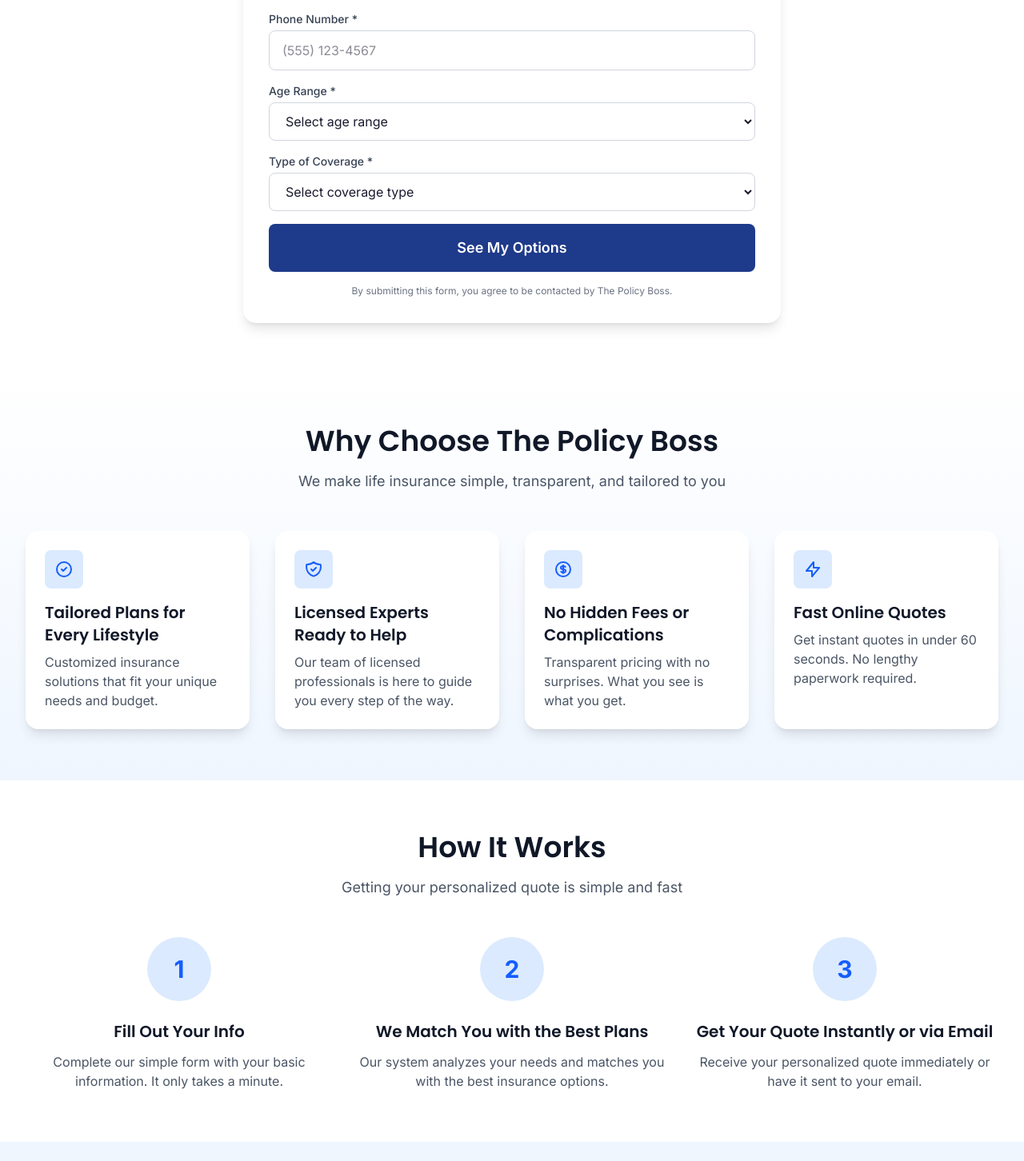
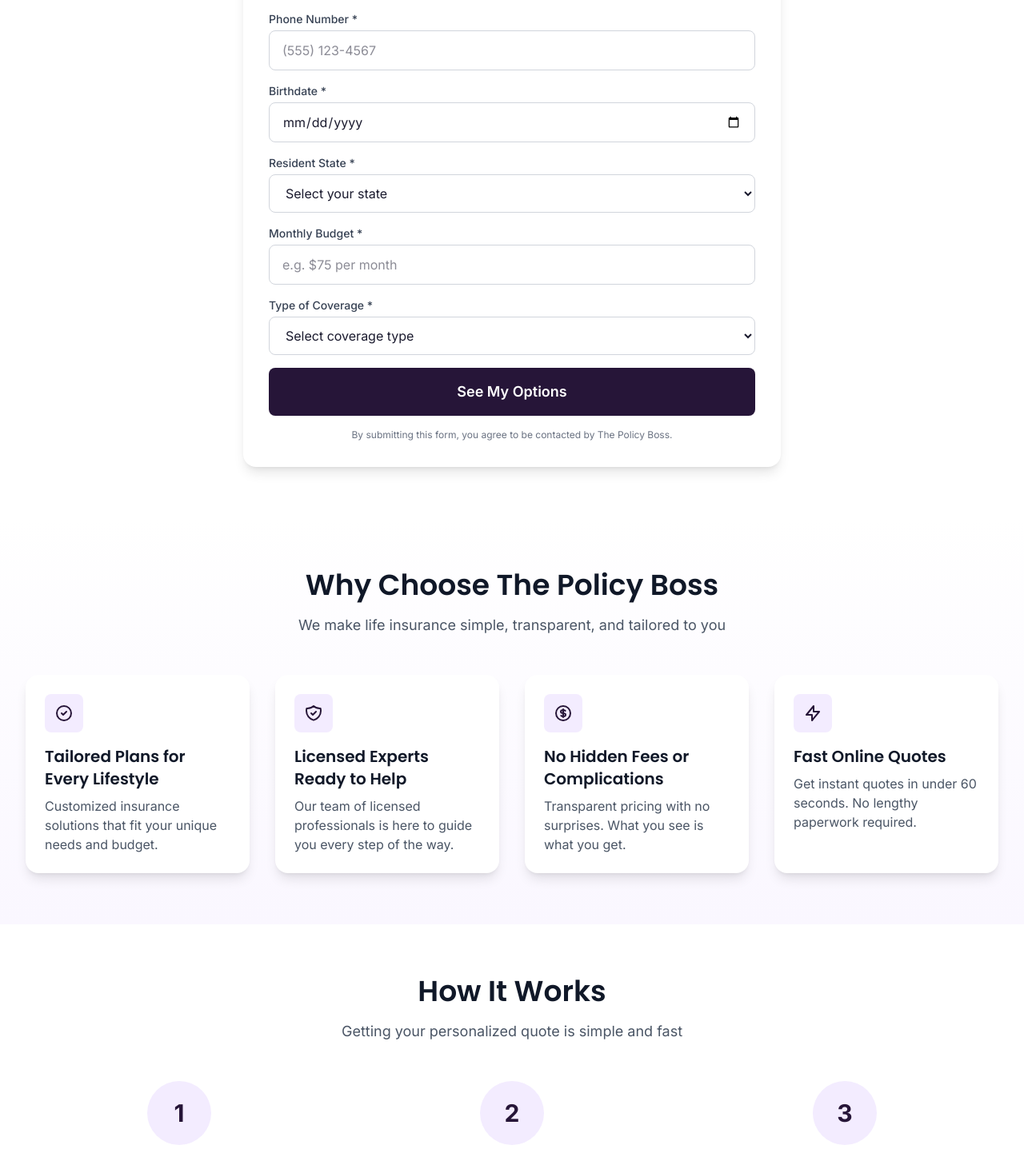
Before and after one commit to ElmekaouiHaitham/thepolicyboss, a Next.js app: page / in a window 1280 px wide. Shown: the part 1038-2490 px from the top of the page at 80% size. Built offline with nearby package versions, Linux system fonts and the light colour scheme.

Commit message:
Refactor color scheme and layout across multiple components for a cohesive design; update styles in globals.css, page.tsx, and various components to enhance visual consistency.

```diff
--- a/app/globals.css
+++ b/app/globals.css
@@ -3,11 +3,11 @@
 :root {
   --background: #ffffff;
   --foreground: #1a1a2e;
-  --primary-blue: #2563eb;
-  --primary-navy: #1e3a8a;
+  --primary-blue: #261538;
+  --primary-navy: #1c0f2b;
   --primary-gold: #f59e0b;
-  --accent-blue: #3b82f6;
-  --light-blue: #eff6ff;
+  --accent-blue: #3b205d;
+  --light-blue: #f3ecff;
   --gray-50: #f9fafb;
   --gray-100: #f3f4f6;
   --gray-200: #e5e7eb;
--- a/app/page.tsx
+++ b/app/page.tsx
@@ -96,7 +96,7 @@
 
         {/* Why Choose The Policy Boss */}
         <section
-          className="py-16 bg-linear-to-b from-white to-blue-50"
+          className="py-16 bg-linear-to-b from-white to-[#faf7ff]"
           aria-labelledby="why-choose-heading"
         >
           <div className="mx-auto max-w-7xl px-4 sm:px-6 lg:px-8">
@@ -113,9 +113,9 @@
             </div>
             <div className="grid grid-cols-1 gap-8 md:grid-cols-2 lg:grid-cols-4">
               <div className="rounded-2xl bg-white p-6 shadow-lg hover:shadow-xl transition-shadow">
-                <div className="mb-4 flex h-12 w-12 items-center justify-center rounded-lg bg-blue-100">
+                <div className="mb-4 flex h-12 w-12 items-center justify-center rounded-lg bg-[#f3ecff]">
                   <svg
-                    className="h-6 w-6 text-blue-600"
+                    className="h-6 w-6 text-[#261538]"
                     fill="none"
                     stroke="currentColor"
                     viewBox="0 0 24 24"
@@ -138,9 +138,9 @@
               </div>
 
               <div className="rounded-2xl bg-white p-6 shadow-lg hover:shadow-xl transition-shadow">
-                <div className="mb-4 flex h-12 w-12 items-center justify-center rounded-lg bg-blue-100">
+                <div className="mb-4 flex h-12 w-12 items-center justify-center rounded-lg bg-[#f3ecff]">
                   <svg
-                    className="h-6 w-6 text-blue-600"
+                    className="h-6 w-6 text-[#261538]"
                     fill="none"
                     stroke="currentColor"
                     viewBox="0 0 24 24"
@@ -163,9 +163,9 @@
               </div>
 
               <div className="rounded-2xl bg-white p-6 shadow-lg hover:shadow-xl transition-shadow">
-                <div className="mb-4 flex h-12 w-12 items-center justify-center rounded-lg bg-blue-100">
+                <div className="mb-4 flex h-12 w-12 items-center justify-center rounded-lg bg-[#f3ecff]">
                   <svg
-                    className="h-6 w-6 text-blue-600"
+                    className="h-6 w-6 text-[#261538]"
                     fill="none"
                     stroke="currentColor"
                     viewBox="0 0 24 24"
@@ -188,9 +188,9 @@
               </div>
 
               <div className="rounded-2xl bg-white p-6 shadow-lg hover:shadow-xl transition-shadow">
-                <div className="mb-4 flex h-12 w-12 items-center justify-center rounded-lg bg-blue-100">
+                <div className="mb-4 flex h-12 w-12 items-center justify-center rounded-lg bg-[#f3ecff]">
                   <svg
-                    className="h-6 w-6 text-blue-600"
+                    className="h-6 w-6 text-[#261538]"
                     fill="none"
                     stroke="currentColor"
                     viewBox="0 0 24 24"
@@ -234,8 +234,8 @@
             </div>
             <div className="grid grid-cols-1 gap-8 md:grid-cols-3">
               <div className="text-center">
-                <div className="mx-auto mb-6 flex h-20 w-20 items-center justify-center rounded-full bg-blue-100">
-                  <span className="text-3xl font-bold text-blue-600">1</span>
+                <div className="mx-auto mb-6 flex h-20 w-20 items-center justify-center rounded-full bg-[#f3ecff]">
+                  <span className="text-3xl font-bold text-[#261538]">1</span>
                 </div>
                 <h3 className="text-xl font-semibold text-gray-900 mb-3 font-heading">
                   Fill Out Your Info
@@ -247,8 +247,8 @@
               </div>
 
               <div className="text-center">
-                <div className="mx-auto mb-6 flex h-20 w-20 items-center justify-center rounded-full bg-blue-100">
-                  <span className="text-3xl font-bold text-blue-600">2</span>
+                <div className="mx-auto mb-6 flex h-20 w-20 items-center justify-center rounded-full bg-[#f3ecff]">
+                  <span className="text-3xl font-bold text-[#261538]">2</span>
                 </div>
                 <h3 className="text-xl font-semibold text-gray-900 mb-3 font-heading">
                   We Match You with the Best Plans
@@ -260,8 +260,8 @@
               </div>
 
               <div className="text-center">
-                <div className="mx-auto mb-6 flex h-20 w-20 items-center justify-center rounded-full bg-blue-100">
-                  <span className="text-3xl font-bold text-blue-600">3</span>
+                <div className="mx-auto mb-6 flex h-20 w-20 items-center justify-center rounded-full bg-[#f3ecff]">
+                  <span className="text-3xl font-bold text-[#261538]">3</span>
                 </div>
                 <h3 className="text-xl font-semibold text-gray-900 mb-3 font-heading">
                   Get Your Quote Instantly or via Email
@@ -277,7 +277,7 @@
 
         {/* Testimonials / Trust Section */}
         <section
-          className="py-16 bg-linear-to-b from-blue-50 to-white"
+          className="py-16 bg-linear-to-b from-[#faf7ff] to-white"
           aria-labelledby="testimonials-heading"
         >
           <div className="mx-auto max-w-7xl px-4 sm:px-6 lg:px-8">
@@ -309,7 +309,7 @@
               </div>
               <div className="flex items-center gap-2">
                 <svg
-                  className="h-5 w-5 text-blue-600"
+                  className="h-5 w-5 text-[#261538]"
                   fill="currentColor"
                   viewBox="0 0 20 20"
                 >
@@ -350,7 +350,7 @@
                   </p>
                   <Link
                     href="/blog"
-                    className="text-blue-600 font-medium hover:text-blue-700 transition-colors"
+                    className="text-[#3b205d] font-medium hover:text-[#261538] transition-colors"
                   >
                     Visit the blog →
                   </Link>
@@ -372,8 +372,8 @@
                       />
                     </div>
                     <div className="p-6">
-                      <div className="mb-3 flex items-center gap-3 text-sm text-blue-600 font-semibold">
-                        <span className="rounded-full bg-blue-100 px-3 py-1">
+                      <div className="mb-3 flex items-center gap-3 text-sm text-[#3b205d] font-semibold">
+                        <span className="rounded-full bg-[#f3ecff] px-3 py-1">
                           {post.category}
                         </span>
                         <time className="text-gray-500 font-normal">
@@ -383,7 +383,7 @@
                       <h3 className="text-xl font-semibold text-gray-900 mb-2 font-heading">
                         <Link
                           href={`/blog/${post.slug}`}
-                          className="hover:text-blue-600 transition-colors"
+                          className="hover:text-[#3b205d] transition-colors"
                         >
                           {post.title}
                         </Link>
@@ -391,7 +391,7 @@
                       <p className="text-gray-600 mb-4">{post.excerpt}</p>
                       <Link
                         href={`/blog/${post.slug}`}
-                        className="text-blue-600 font-medium hover:text-blue-700 inline-flex items-center gap-2 transition-colors"
+                        className="text-[#3b205d] font-medium hover:text-[#261538] inline-flex items-center gap-2 transition-colors"
                         aria-label={`Read more about ${post.title}`}
                       >
                         Read More
@@ -418,7 +418,7 @@
         </section>
 
         {/* Final Call-to-Action */}
-        <section className="py-16 bg-linear-to-r from-[#1e3a8a] to-[#2563eb] text-white">
+        <section className="py-16 bg-linear-to-r from-[#261538] to-[#3b205d] text-white">
           <div className="mx-auto max-w-4xl px-4 text-center sm:px-6 lg:px-8">
             <h2 className="text-3xl font-bold sm:text-4xl font-heading">
               Ready to secure your future?
@@ -427,7 +427,7 @@
             <div className="mt-8">
               <a
                 href="#quote-form"
-                className="inline-block rounded-lg bg-white px-8 py-4 text-lg font-semibold text-[#1e3a8a] shadow-lg hover:bg-gray-100 transition-all transform hover:scale-105"
+                className="inline-block rounded-lg bg-white px-8 py-4 text-lg font-semibold text-[#261538] shadow-lg hover:bg-gray-100 transition-all transform hover:scale-105"
               >
                 Get My Free Quote
               </a>
--- a/components/LeadForm.tsx
+++ b/components/LeadForm.tsx
@@ -1,13 +1,68 @@
 'use client';
 
 import { useState, FormEvent } from 'react';
+
+const US_STATES = [
+  'Alabama',
+  'Alaska',
+  'Arizona',
+  'Arkansas',
+  'California',
+  'Colorado',
+  'Connecticut',
+  'Delaware',
+  'Florida',
+  'Georgia',
+  'Hawaii',
+  'Idaho',
+  'Illinois',
+  'Indiana',
+  'Iowa',
+  'Kansas',
+  'Kentucky',
+  'Louisiana',
+  'Maine',
+  'Maryland',
+  'Massachusetts',
+  'Michigan',
+  'Minnesota',
+  'Mississippi',
+  'Missouri',
+  'Montana',
+  'Nebraska',
+  'Nevada',
+  'New Hampshire',
+  'New Jersey',
+  'New Mexico',
+  'New York',
+  'North Carolina',
+  'North Dakota',
+  'Ohio',
+  'Oklahoma',
+  'Oregon',
+  'Pennsylvania',
+  'Rhode Island',
+  'South Carolina',
+  'South Dakota',
+  'Tennessee',
+  'Texas',
+  'Utah',
+  'Vermont',
+  'Virginia',
+  'Washington',
+  'West Virginia',
+  'Wisconsin',
+  'Wyoming',
+];
 
 export default function LeadForm() {
   const [formData, setFormData] = useState({
     fullName: '',
     email: '',
     phone: '',
-    ageRange: '',
+    birthDate: '',
+    residentState: '',
+    budget: '',
     coverageType: '',
   });
   const [isSubmitting, setIsSubmitting] = useState(false);
@@ -36,7 +91,9 @@
         fullName: '',
         email: '',
         phone: '',
-        ageRange: '',
+        birthDate: '',
+        residentState: '',
+        budget: '',
         coverageType: '',
       });
     } catch (error) {
@@ -75,7 +132,7 @@
             required
             value={formData.fullName}
             onChange={handleChange}
-            className="w-full rounded-lg border border-gray-300 px-4 py-3 focus:border-[#2563eb] focus:outline-none focus:ring-2 focus:ring-[#2563eb]/20 transition-all"
+            className="w-full rounded-lg border border-gray-300 px-4 py-3 focus:border-[#261538] focus:outline-none focus:ring-2 focus:ring-[#261538]/20 transition-all"
             placeholder="John Doe"
           />
         </div>
@@ -91,7 +148,7 @@
             required
             value={formData.email}
             onChange={handleChange}
-            className="w-full rounded-lg border border-gray-300 px-4 py-3 focus:border-[#2563eb] focus:outline-none focus:ring-2 focus:ring-[#2563eb]/20 transition-all"
+            className="w-full rounded-lg border border-gray-300 px-4 py-3 focus:border-[#261538] focus:outline-none focus:ring-2 focus:ring-[#261538]/20 transition-all"
             placeholder="john@example.com"
           />
         </div>
@@ -107,31 +164,61 @@
             required
             value={formData.phone}
             onChange={handleChange}
-            className="w-full rounded-lg border border-gray-300 px-4 py-3 focus:border-[#2563eb] focus:outline-none focus:ring-2 focus:ring-[#2563eb]/20 transition-all"
+            className="w-full rounded-lg border border-gray-300 px-4 py-3 focus:border-[#261538] focus:outline-none focus:ring-2 focus:ring-[#261538]/20 transition-all"
             placeholder="(555) 123-4567"
           />
         </div>
 
         <div>
-          <label htmlFor="ageRange" className="block text-sm font-medium text-gray-700 mb-1">
-            Age Range *
+          <label htmlFor="birthDate" className="block text-sm font-medium text-gray-700 mb-1">
+            Birthdate *
+          </label>
+          <input
+            type="date"
+            id="birthDate"
+            name="birthDate"
+            required
+            value={formData.birthDate}
+            onChange={handleChange}
+            className="w-full rounded-lg border border-gray-300 px-4 py-3 focus:border-[#261538] focus:outline-none focus:ring-2 focus:ring-[#261538]/20 transition-all"
+          />
+        </div>
+
+        <div>
+          <label htmlFor="residentState" className="block text-sm font-medium text-gray-700 mb-1">
+            Resident State *
           </label>
           <select
-            id="ageRange"
-            name="ageRange"
+            id="residentState"
+            name="residentState"
             required
-            value={formData.ageRange}
+            value={formData.residentState}
             onChange={handleChange}
-            className="w-full rounded-lg border border-gray-300 px-4 py-3 focus:border-[#2563eb] focus:outline-none focus:ring-2 focus:ring-[#2563eb]/20 transition-all"
+            className="w-full rounded-lg border border-gray-300 px-4 py-3 focus:border-[#261538] focus:outline-none focus:ring-2 focus:ring-[#261538]/20 transition-all"
           >
-            <option value="">Select age range</option>
-            <option value="18-25">18-25</option>
-            <option value="26-35">26-35</option>
-            <option value="36-45">36-45</option>
-            <option value="46-55">46-55</option>
-            <option value="56-65">56-65</option>
-            <option value="65+">65+</option>
+            <option value="">Select your state</option>
+            {US_STATES.map((state) => (
+              <option key={state} value={state}>
+                {state}
+              </option>
+            ))}
           </select>
+        </div>
+
+        <div>
+          <label htmlFor="budget" className="block text-sm font-medium text-gray-700 mb-1">
+            Monthly Budget *
+          </label>
+          <input
+            type="text"
+            id="budget"
+            name="budget"
+            required
+            value={formData.budget}
+            onChange={handleChange}
+            className="w-full rounded-lg border border-gray-300 px-4 py-3 focus:border-[#261538] focus:outline-none focus:ring-2 focus:ring-[#261538]/20 transition-all"
+            placeholder="e.g. $75 per month"
+          />
         </div>
 
         <div>
@@ -144,21 +231,21 @@
             required
             value={formData.coverageType}
             onChange={handleChange}
-            className="w-full rounded-lg border border-gray-300 px-4 py-3 focus:border-[#2563eb] focus:outline-none focus:ring-2 focus:ring-[#2563eb]/20 transition-all"
+            className="w-full rounded-lg border border-gray-300 px-4 py-3 focus:border-[#261538] focus:outline-none focus:ring-2 focus:ring-[#261538]/20 transition-all"
           >
             <option value="">Select coverage type</option>
-            <option value="life">Life Insurance</option>
-            <option value="family">Family Insurance</option>
-            <option value="health">Health Insurance</option>
-            <option value="investment">Investment-Based</option>
-            <option value="other">Other</option>
+            <option value="final-expense">Final Expense</option>
+            <option value="whole-life">Whole Life</option>
+            <option value="mortgage-protection">Mortgage Protection</option>
+            <option value="childrens-whole-life">Children's Whole Life</option>
+            <option value="indexed-universal-life">Indexed Universal Life</option>
           </select>
         </div>
 
         <button
           type="submit"
           disabled={isSubmitting}
-          className="w-full rounded-lg bg-[#1e3a8a] px-6 py-4 text-lg font-semibold text-white hover:bg-[#2563eb] focus:outline-none focus:ring-2 focus:ring-[#2563eb] focus:ring-offset-2 disabled:opacity-50 disabled:cursor-not-allowed transition-all"
+          className="w-full rounded-lg bg-[#261538] px-6 py-4 text-lg font-semibold text-white hover:bg-[#3b205d] focus:outline-none focus:ring-2 focus:ring-[#3b205d] focus:ring-offset-2 disabled:opacity-50 disabled:cursor-not-allowed transition-all"
         >
           {isSubmitting ? 'Submitting...' : 'See My Options'}
         </button>
--- a/components/TestimonialCarousel.tsx
+++ b/components/TestimonialCarousel.tsx
@@ -133,7 +133,7 @@
         {/* Center testimonial (larger) - always visible */}
         <div className="z-10 w-full max-w-md sm:max-w-lg md:min-w-[320px] lg:min-w-[380px]">
           <blockquote
-            className={`rounded-2xl bg-white p-6 md:p-8 shadow-2xl transition-all duration-700 ease-in-out border border-transparent md:border-2 md:border-blue-200 ${
+            className={`rounded-2xl bg-white p-6 md:p-8 shadow-2xl transition-all duration-700 ease-in-out border border-transparent md:border-2 md:border-[#e4d4ff] ${
               isTransitioning ? 'scale-105' : ''
             }`}
             style={{
@@ -201,7 +201,7 @@
             onClick={() => handleDotClick(index)}
             className={`h-2 rounded-full transition-all duration-300 ${
               index === currentIndex
-                ? 'w-8 bg-blue-600'
+                ? 'w-8 bg-[#261538]'
                 : 'w-2 bg-gray-300 hover:bg-gray-400'
             }`}
             aria-label={`Go to testimonial ${index + 1}`}
```
Also changed, not shown: app/about/page.tsx (+11 -11 lines), app/blog/[slug]/page.tsx (+12 -12 lines), app/blog/page.tsx (+9 -9 lines), app/contact/page.tsx (+13 -13 lines), components/AnimatedHero.tsx (+4 -4 lines), components/BlogFilter.tsx (+6 -6 lines), components/Footer.tsx (+15 -15 lines), components/Header.tsx (+21 -12 lines), public/hero.avif (added), public/logo.svg (added).
